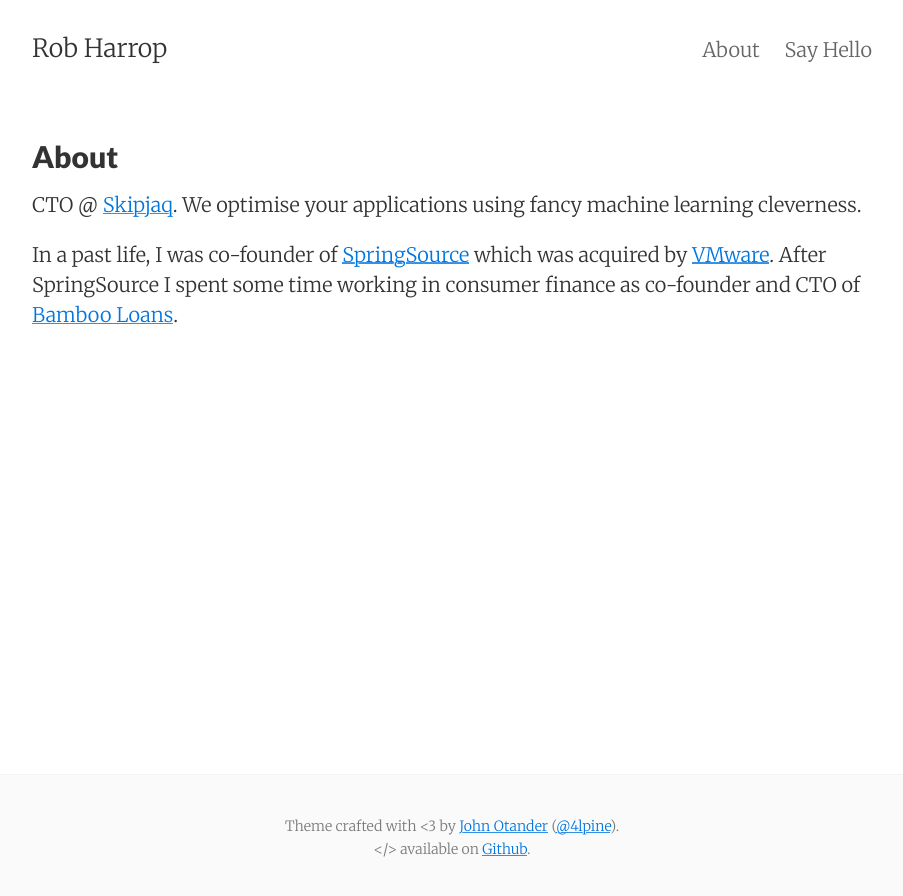
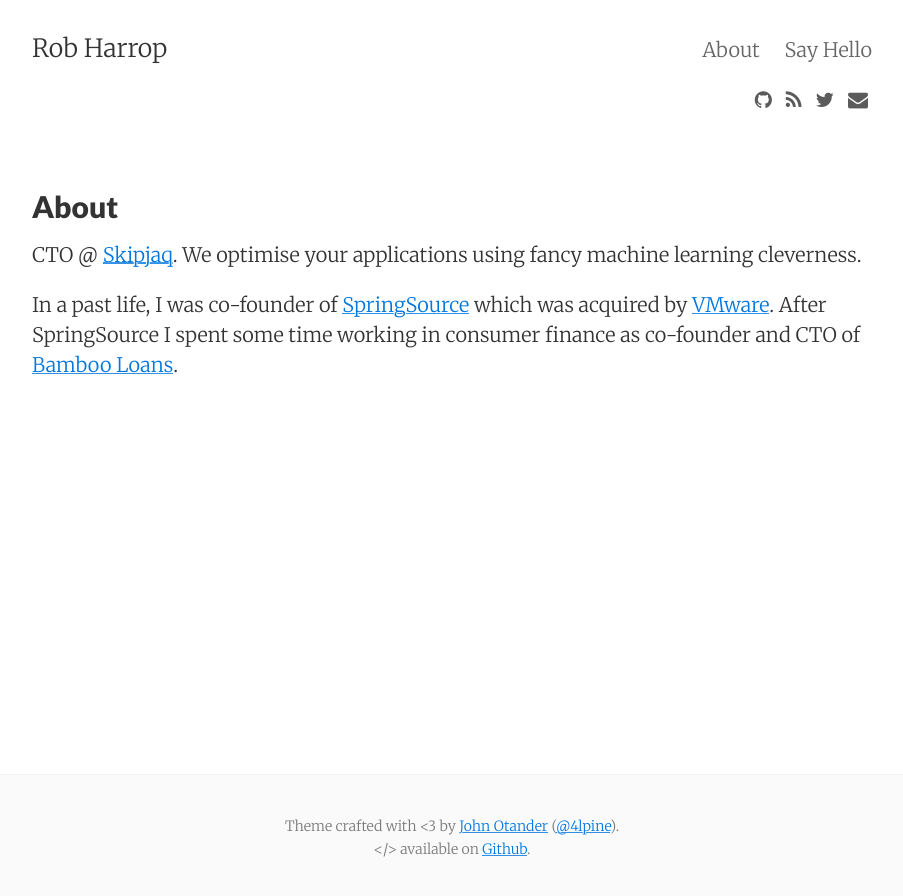
Before and after one commit to robharrop/robharrop.github.io, a Jekyll site: the page built from about.md, in a window 1280 px wide. Shown: the top 896 px of the page, without its empty margins (188-1091 px from the left). Built offline with Jekyll 4.4.1, drawn with Linux system fonts in a browser that asks for light colours; nearby versions of some CDN libraries.

Commit message:
Better dates and get the social buttons on the main page

```diff
--- a/_config.yml
+++ b/_config.yml
@@ -7,6 +7,10 @@
   optimisation and machine learning
 baseurl: ""
 url: "http://robharrop.github.io"
+date_format: "%b %-d, %Y"
+
+# Social settings
+show_social_icons: true
 twitter_username: robertharrop
 github_username:  robharrop
 
```
